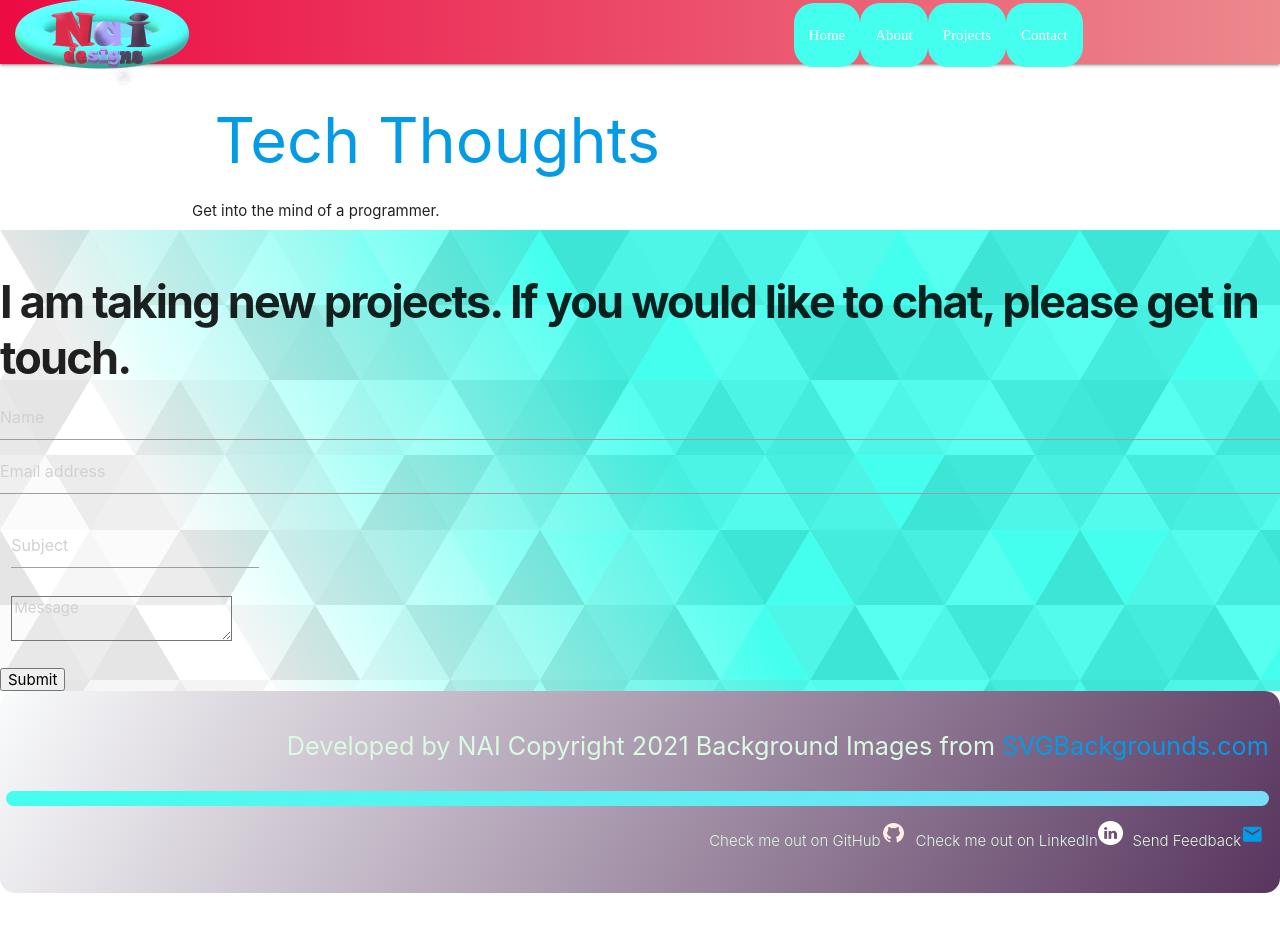
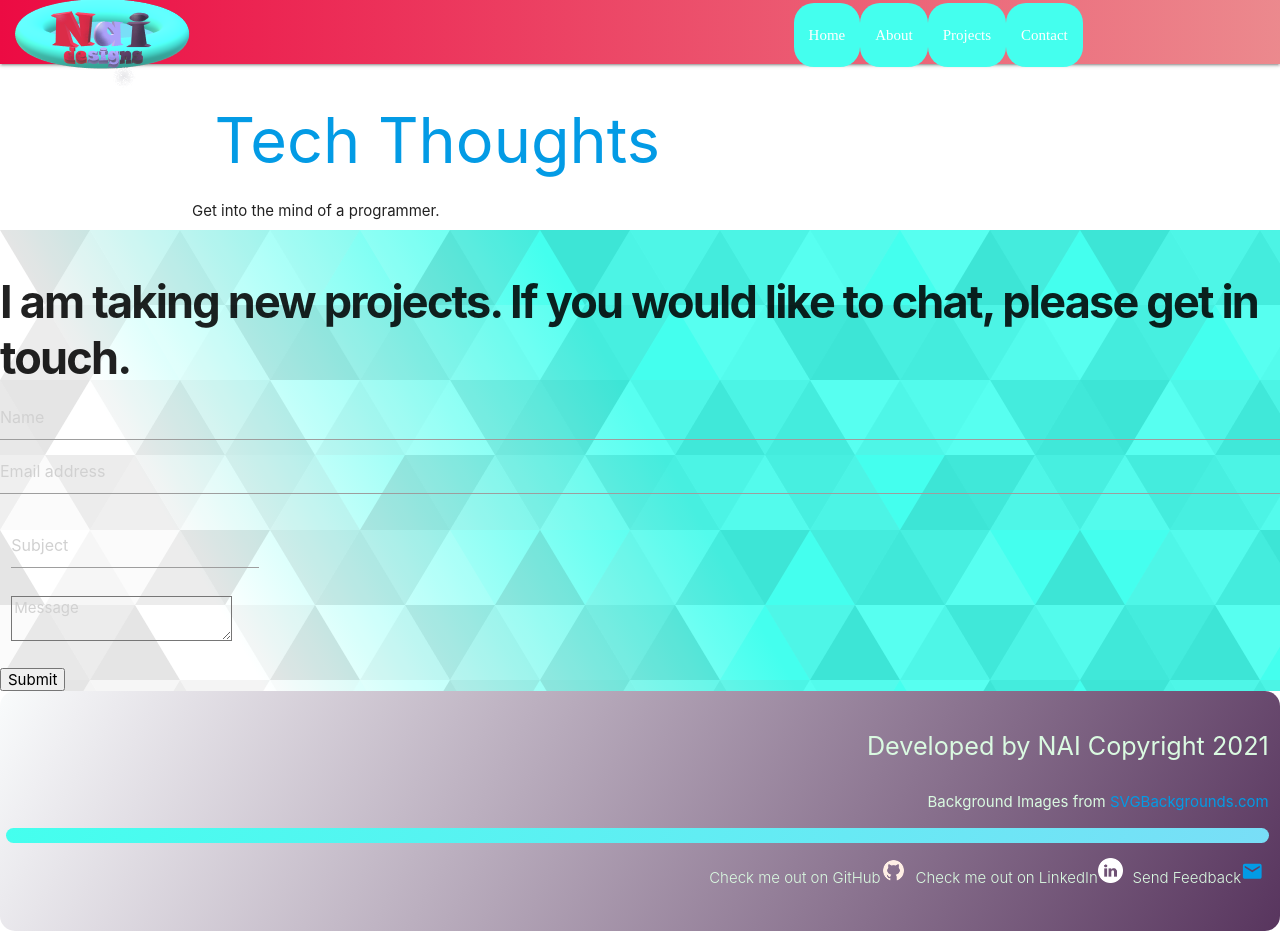
Before and after one commit to adam-niggebrugge/react-profile, a React (Create React App) app: page /contact in a window 1280 px wide. Before the commit the page ends 893 px from the top, so only its background shows below. Built offline with nearby package versions, Linux system fonts and the light colour scheme; a web font is replaced by a local one.

Commit message:
revised footer to separate lines for developed and background credit

```diff
--- a/src/components/Footer/index.js
+++ b/src/components/Footer/index.js
@@ -7,11 +7,14 @@ import linkedInIcon from "../../images/linkedIN.png";
 function Footer() {
   return (
     <footer className="banner-purple">
-        <p className="flow-text">Developed by NAI Copyright 2021
-        Background Images from <a target="_blank" rel="noreferrer noopener" href="https://www.svgbackgrounds.com/">SVGBackgrounds.com</a>
+        <p className="flow-text">
+            Developed by NAI Copyright 2021
+        </p>
+        <p>
+          Background Images from <a target="_blank" rel="noreferrer noopener" href="https://www.svgbackgrounds.com/">SVGBackgrounds.com</a>
         </p>
         <ul className="light list-inline">
-        <div className="banner-green"></div>
+    <div className="banner-green"></div>
         <li>
             <p>Check me out on GitHub
             <a target="_blank" rel="noreferrer noopener" href="https://github.com/adam-niggebrugge">
```
